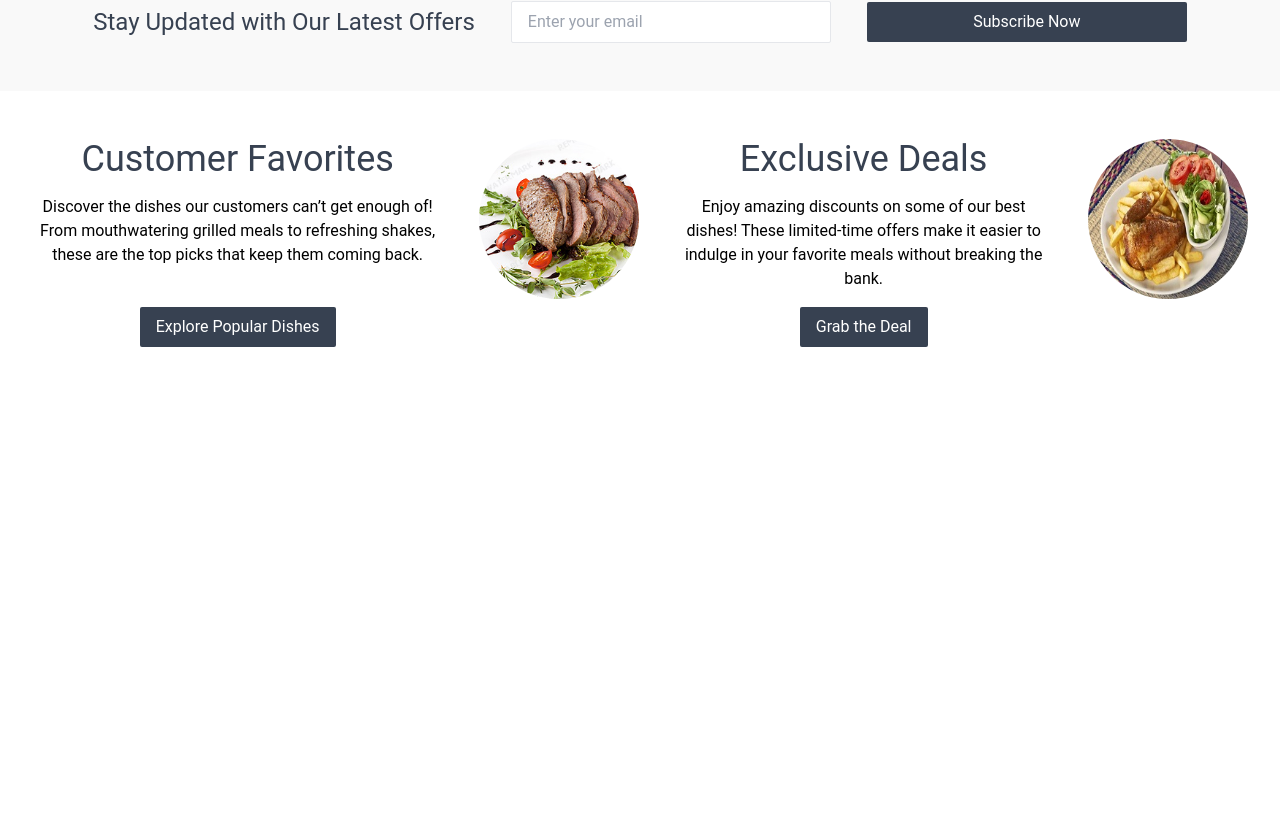
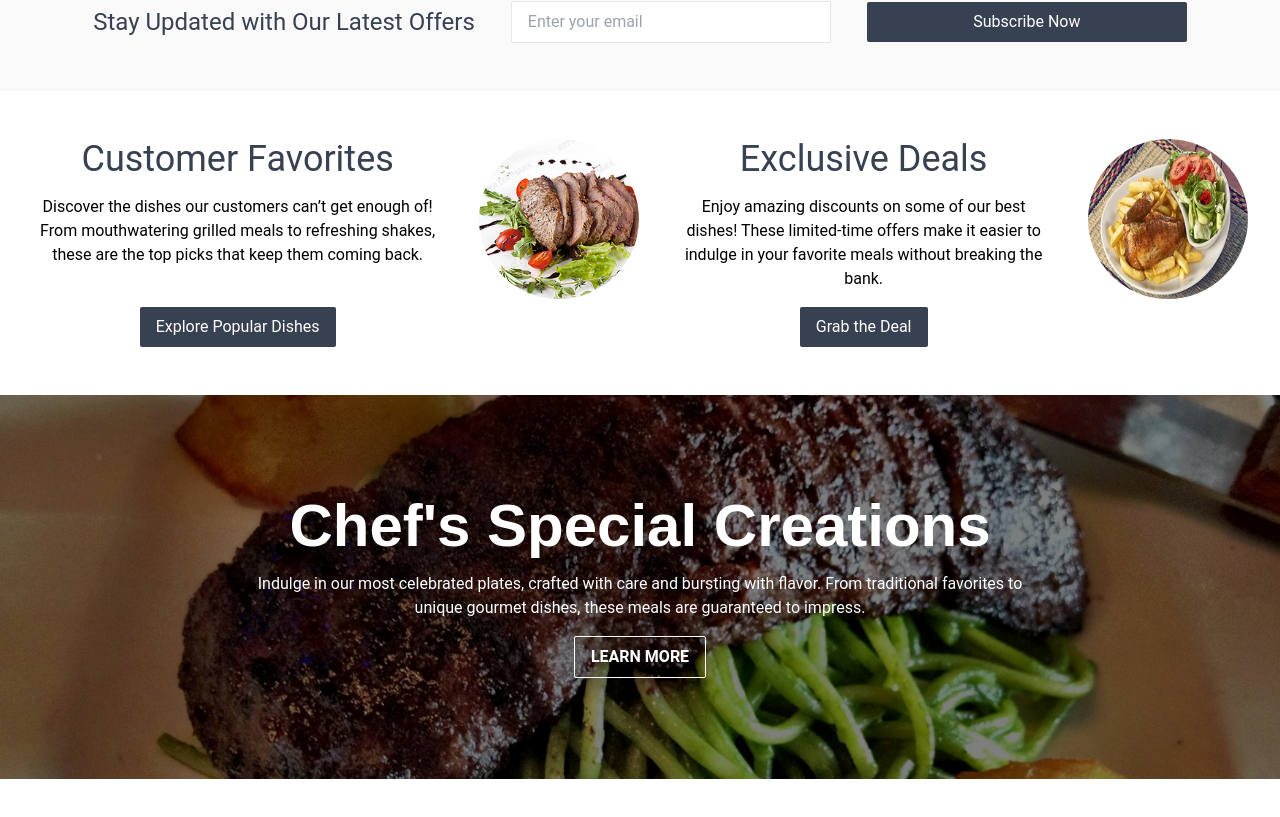
Before and after one commit to Chokolove/ReactTailwindFront, a Next.js app: page / in a window 1280 px wide. Shown: the part 1893-2710 px from the top of the page. Before the commit the page ends 2288 px from the top, so only its background shows below. Built offline with nearby package versions, Linux system fonts and the light colour scheme.

Commit message:
Add highlightBanner comp

```diff
--- a/src/app/page.tsx
+++ b/src/app/page.tsx
@@ -1,13 +1,16 @@
+import { StaticImageData } from "next/image";
+import DishCard from "@/components/DishCard";
 import Container from "@/components/Container";
-import DishCard from "@/components/DishCard";
 import HeroWithCTA from "@/components/HeroWithCTA";
+import FeatureSection from "@/components/FeatureSection";
+import HighlightBanner from "@/components/HighlightBanner";
 import EmailSubscription from "@/components/EmailSubscription";
 
 import img1 from "@/assets/images/home/img1.jpg";
 import img2 from "@/assets/images/home/img2.jpg";
 import img3 from "@/assets/images/home/img3.jpg";
-import { StaticImageData } from "next/image";
-import FeatureSection from "@/components/FeatureSection";
+import bg from "@/assets/images/home/bg.jpg"
+
 
 const HeroWithCTATitle = "Delight in Every Bite!"
 const HeroWithCTABody = "Discover the perfect blend of fresh ingredients and authentic flavors. Whether you're here for a quick bite or a hearty meal, every dish is crafted to satisfy your cravings and leave you wanting more."
@@ -41,7 +44,7 @@ const dishcards: { title: string, image?: StaticImageData, subtitle?: string, bo
 
 export default function Page() {
   return (
-    <div className="flex flex-col justify-center items-center">
+    <div className="flex flex-col justify-center items-center mb-10">
       <HeroWithCTA title={HeroWithCTATitle} body={HeroWithCTABody} />
       <Container className="flex gap-9 w-full justify-center items-center">
         {dishcards.map((card, index) => (
@@ -50,6 +53,14 @@ export default function Page() {
       </Container>
       <EmailSubscription />
       <FeatureSection />
+      <HighlightBanner
+        title="Chef's Special Creations"
+        body="Indulge in our most celebrated plates, crafted with care and bursting with flavor. From traditional favorites to unique gourmet dishes, these meals are guaranteed to impress."
+        link="/dishes"
+        image={bg}
+        bodyClassName="text-white max-w-3xl"
+        buttonClassName="bg-transparent text-white border border-white uppercase font-bold"
+      />
     </div>
   )
 }
--- a/src/components/DishCard/index.tsx
+++ b/src/components/DishCard/index.tsx
@@ -1,4 +1,4 @@
-import Image, { StaticImageData } from "next/image"
+import { StaticImageData } from "next/image"
 import Link from "next/link"
 import Button from "../Button"
 
@@ -15,11 +15,11 @@ function DishCard({ title, image, subtitle, body, topBorderColor, link }: Props)
   return (
     <div className="border-t-8 flex flex-col gap-4 py-6 max-w-80" style={{ borderColor: topBorderColor }}>
       <h2 className="text-4xl text-gray-700">{title}</h2>
-      {image && <img src={image?.src ?? ""} alt={title} width={image?.width} height={image?.height} style={{ maxWidth:"320px" ,maxHeight: "215px" }} />}
+      {image && <img src={image?.src ?? ""} alt={title} width={image?.width} height={image?.height} style={{ maxWidth: "320px", maxHeight: "215px" }} />}
       {subtitle && <h3>{subtitle}</h3>}
       <div className="max-h-24 overflow-auto">
 
-      <p className="text-gray-500">{body}</p>
+        <p className="text-gray-500">{body}</p>
       </div>
       {
         link &&
--- a/src/components/EmailSubscription/index.tsx
+++ b/src/components/EmailSubscription/index.tsx
@@ -1,4 +1,4 @@
-'use client';
+"use client";
 
 import { useForm, SubmitHandler } from "react-hook-form";
 import Button from "../Button"
--- /dev/null
+++ b/src/components/HighlightBanner/index.tsx
@@ -0,0 +1,36 @@
+import { StaticImageData } from "next/image"
+import Link from "next/link"
+import Button from "../Button"
+
+interface Props {
+  title: string
+  body: string
+  link: string
+  image: StaticImageData
+  titleClassName?: string
+  bodyClassName?: string
+  buttonClassName?: string
+}
+
+function HighlightBanner({ title, body, link, image, titleClassName, bodyClassName, buttonClassName }: Props) {
+  return (
+    <div className="w-full h-96 relative overflow-hidden">
+      <div
+        style={{ backgroundImage: `url(${image.src})` }}
+        className="flex-shrink-0 w-full h-96 bg-cover bg-center"
+      />
+      <div className="absolute inset-0 bg-black bg-opacity-50 z-10" />
+      <div className="absolute inset-0 flex flex-col justify-center items-center z-20 text-white gap-4">
+        <h1 className={`text-6xl font-krona font-bold text-center ${titleClassName}`}>{title}</h1>
+        <p className={`text-center text-gray-500 ${bodyClassName}`}>{body}</p>
+        {link && (
+          <Link href={link}>
+            <Button className={buttonClassName} text="Learn More" />
+          </Link>
+        )}
+      </div>
+    </div>
+  )
+}
+
+export default HighlightBanner
--- a/tailwind.config.ts
+++ b/tailwind.config.ts
@@ -9,8 +9,8 @@ const config: Config = {
   theme: {
     extend: {
       fontFamily: {
-        'krona': ['"Krona One"', 'sans-serif'],
-        'roboto': ['"Roboto"', 'sans-serif'],
+        "krona": ["\"Krona One\"", "sans-serif"],
+        "roboto": ["\"Roboto\"", "sans-serif"],
       },
       colors: {
         background: "var(--background)",
```
Also changed, not shown: src/components/HeroSlider/index.tsx (+7 -7 lines), src/components/NavBar/index.tsx (+4 -4 lines), .eslintrc.json.
